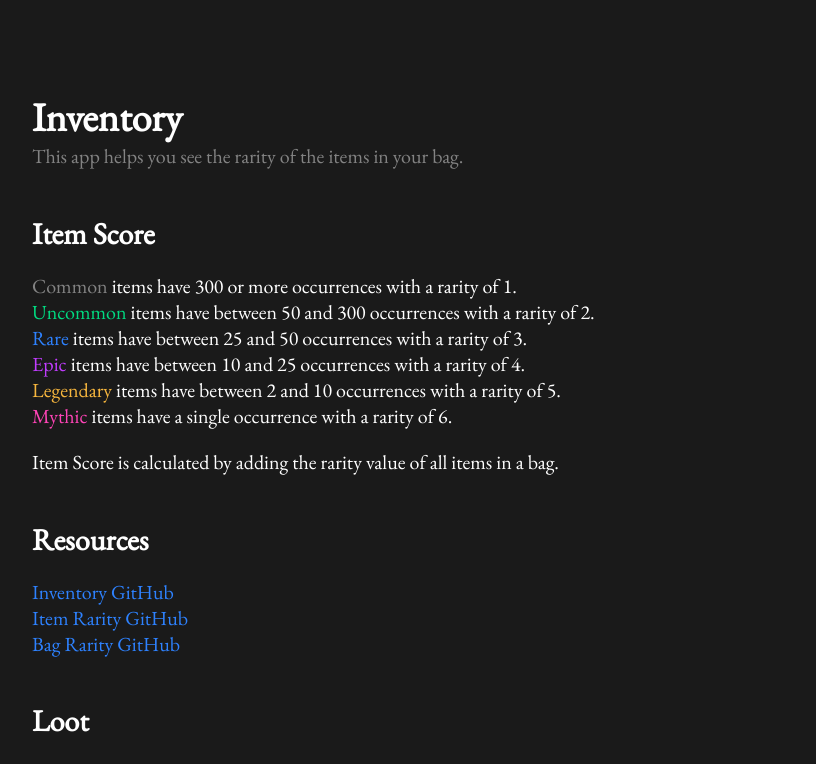
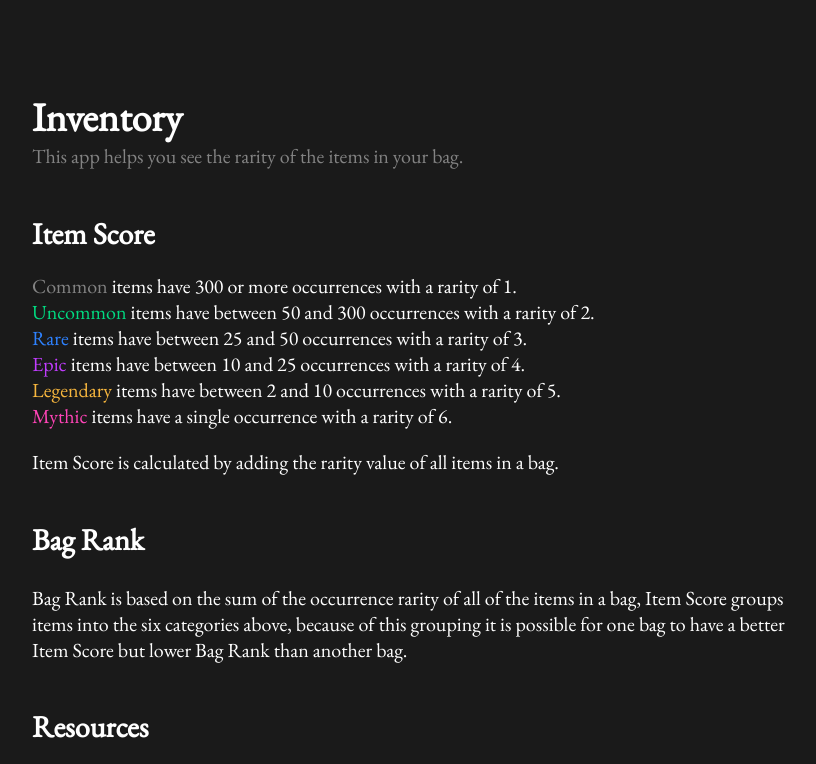
Before and after one commit to scotato/inventory, a React (Create React App) app: page /help in a window 1280 px wide. Shown: the top 764 px of the page, without its empty margins (48-864 px from the left). Built offline with nearby package versions, Linux system fonts and the light colour scheme.

Commit message:
add bag rank info to help page

```diff
--- a/src/pages/HelpPage.tsx
+++ b/src/pages/HelpPage.tsx
@@ -5,6 +5,7 @@ const style = {
   page: {
     display: "flex",
     flexDirection: "column" as "column",
+    maxWidth: 800,
     paddingLeft: 16,
     paddingRight: 16,
   },
@@ -68,6 +69,15 @@ function HelpPage() {
       <p>
         Item Score is calculated by adding the rarity value of all items in a
         bag.
+      </p>
+
+      <h2>Bag Rank</h2>
+      <br />
+      <p>
+        Bag Rank is based on the sum of the occurrence rarity of all of the
+        items in a bag, Item Score groups items into the six categories above,
+        because of this grouping it is possible for one bag to have a better
+        Item Score but lower Bag Rank than another bag.
       </p>
 
       <h2>Resources</h2>
```
